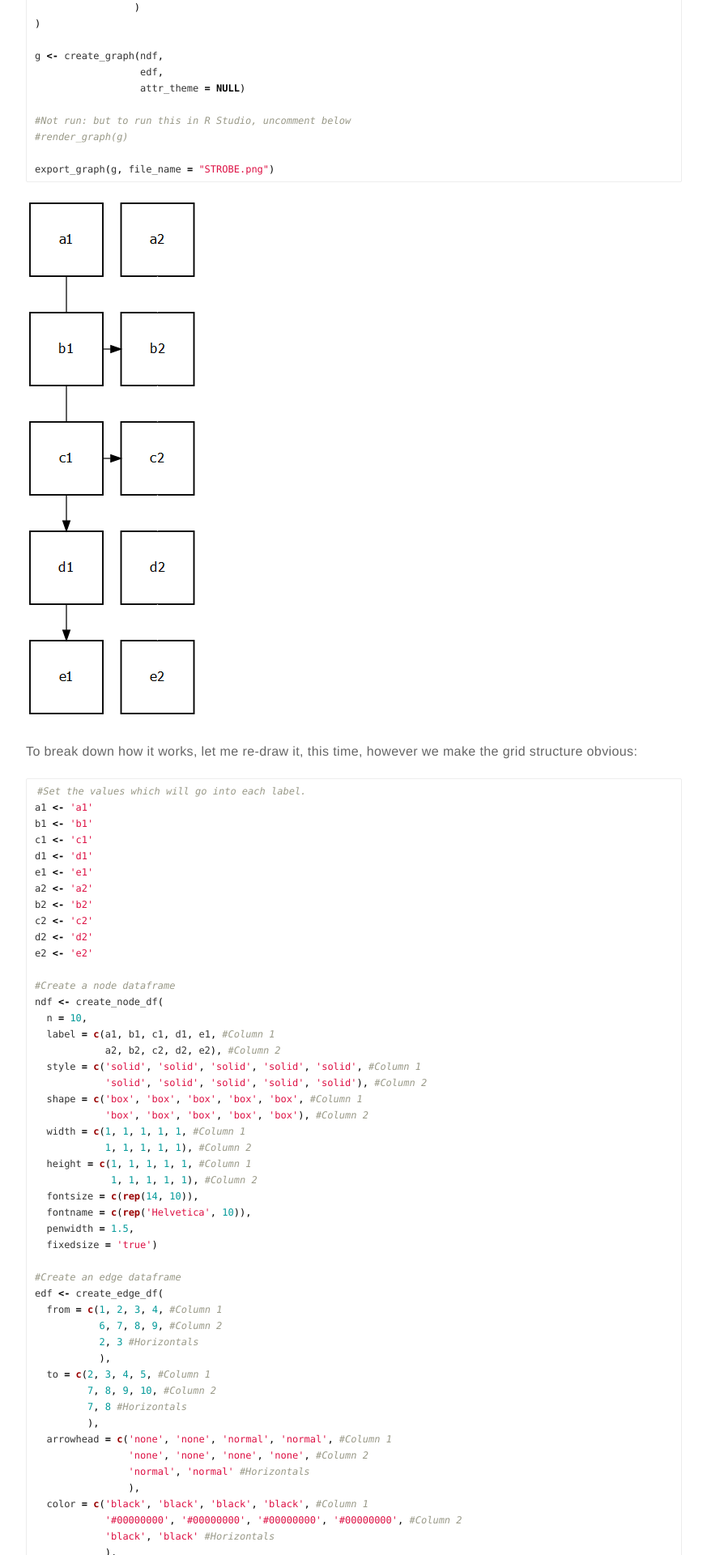
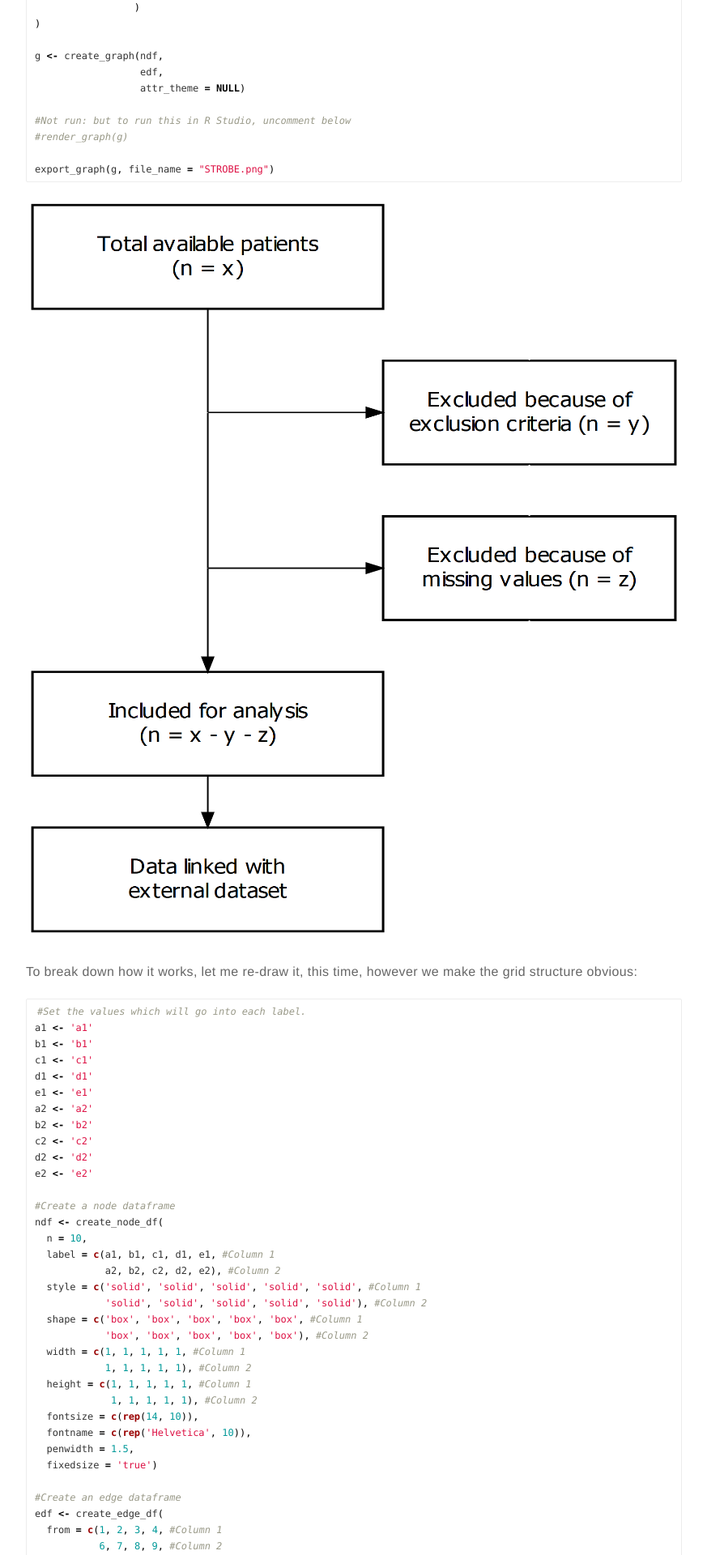
Before and after one commit to dannyjnwong/dannyjnwong.github.io, a Jekyll site: the page built from _posts/2018-02-12-STROBE-CONSORT-Diagrams-in-R.md, in a window 1280 px wide. Shown: the part 1767-3687 px from the top of the page at 81% size, without its empty margins (203-1076 px from the left). Built offline with Jekyll 4.4.1, drawn with Linux system fonts in a browser that asks for light colours; comment, search, counter and statistics services are not loaded.

Commit message:
Increased resolution of images and fixed a path error

````diff
--- a/_drafts/2018-02-12-STROBE-CONSORT-Diagrams-in-R.Rmd
+++ b/_drafts/2018-02-12-STROBE-CONSORT-Diagrams-in-R.Rmd
@@ -85,7 +85,7 @@ g <- create_graph(ndf,
 
 export_graph(g, file_name = "STROBE.png")
 ```
-![STROBE](/figures/2018-02-12-STROBE-CONSORT-Diagrams-in-R/grid.png)
+![STROBE](/figures/2018-02-12-STROBE-CONSORT-Diagrams-in-R/STROBE.png)
 
 To break down how it works, let me re-draw it, this time, however we make the grid structure obvious:
 
--- a/_posts/2018-02-12-STROBE-CONSORT-Diagrams-in-R.md
+++ b/_posts/2018-02-12-STROBE-CONSORT-Diagrams-in-R.md
@@ -86,7 +86,7 @@ g <- create_graph(ndf,
 
 export_graph(g, file_name = "STROBE.png")
 {% endhighlight %}
-![STROBE](/figures/2018-02-12-STROBE-CONSORT-Diagrams-in-R/grid.png)
+![STROBE](/figures/2018-02-12-STROBE-CONSORT-Diagrams-in-R/STROBE.png)
 
 To break down how it works, let me re-draw it, this time, however we make the grid structure obvious:
 
````
Also changed, not shown: figures/2018-02-12-STROBE-CONSORT-Diagrams-in-R/STROBE.png, figures/2018-02-12-STROBE-CONSORT-Diagrams-in-R/grid.png.
